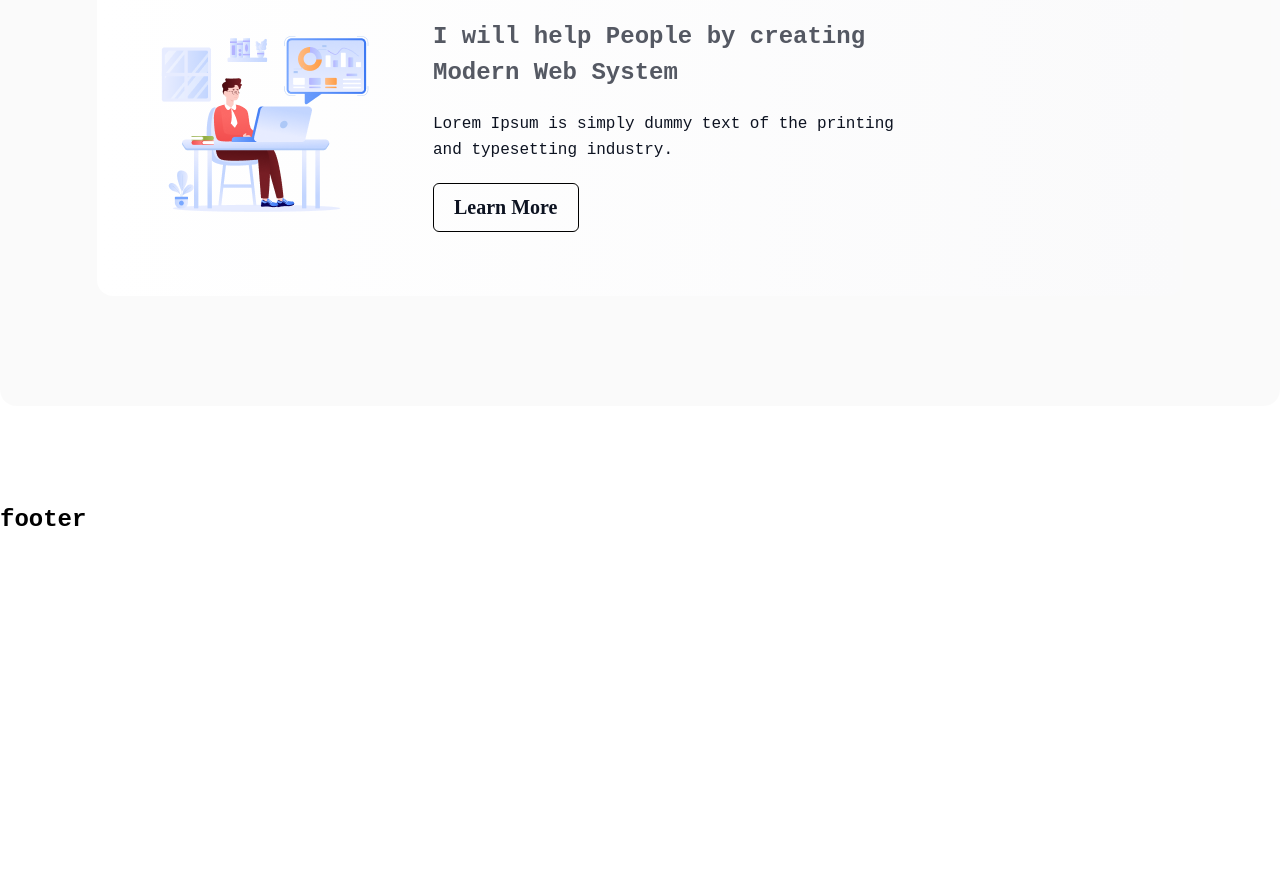
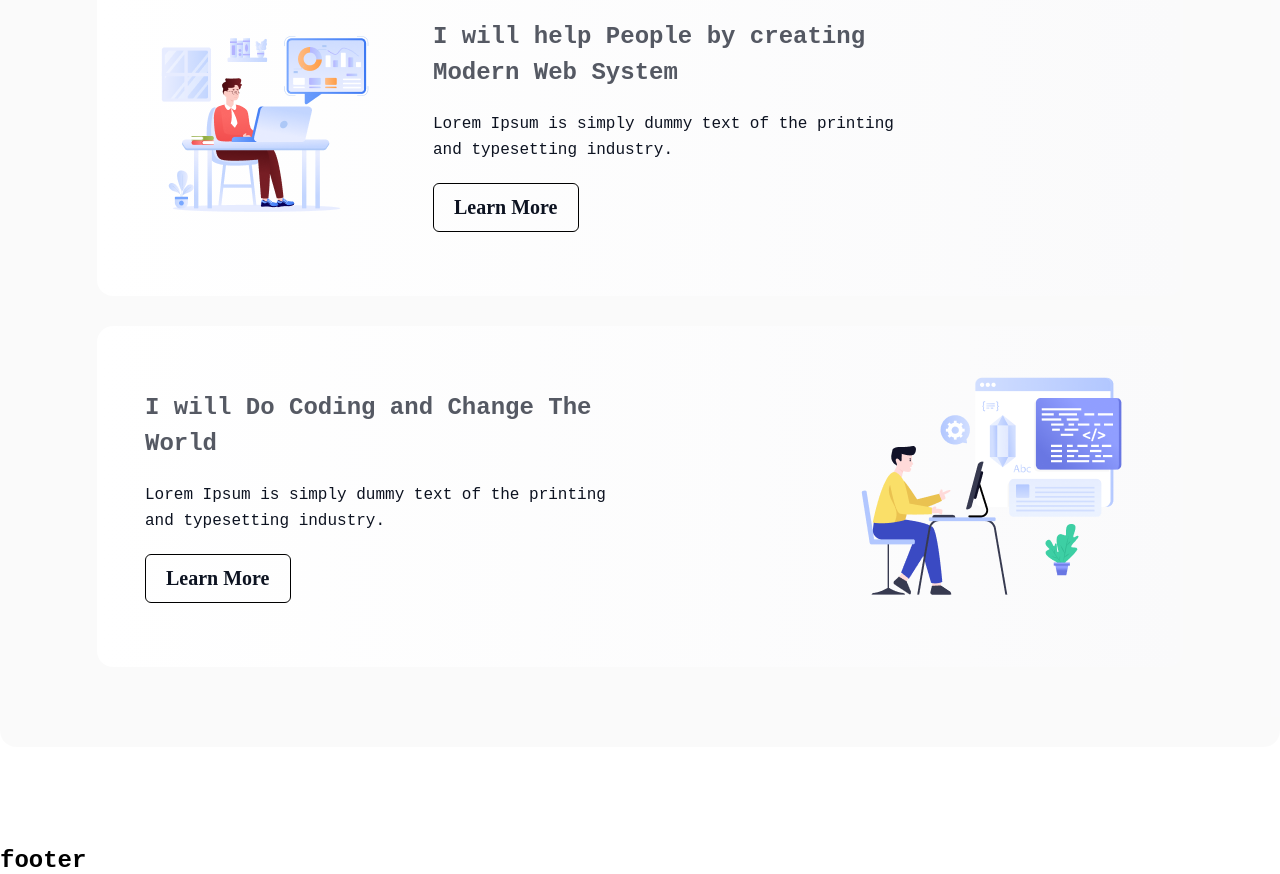
Before and after one commit to fiverrtahmid/assignment-one, a plain HTML site: page index.html in a window 1280 px wide. Shown: the part 1570-2444 px from the top of the page. Before the commit the page ends 2103 px from the top, so only its background shows below. Drawn offline with Linux system fonts and the light colour scheme; a web font is replaced by a local one.

Commit message:
web dev third section finished

```diff
--- a/index.html
+++ b/index.html
@@ -53,7 +53,16 @@
                     <a class="btn btn-learnmore" href="#">learn more</a>
                 </div>
             </div>
-            <div class="web-dev-inner-three"></div>
+            <div class="web-dev-inner-three">
+                <div class="web-dev-inner-text">
+                    <h3>I will Do Coding and Change The World</h3>
+                    <p>Lorem Ipsum is simply dummy text of the printing and typesetting industry.</p>
+                    <a class="btn btn-learnmore" href="#">learn more</a>
+                </div>
+                <div class="web-dev-inner-img">
+                    <img src="assets/Layer_1.png" alt="layer one png image">
+                </div>
+            </div>
          </section>
     </main>
     <footer>
--- a/style.css
+++ b/style.css
@@ -170,7 +170,7 @@ body {
     text-transform: capitalize;
 }
 
-.web-dev-inner-one, .web-dev-inner-two {
+.web-dev-inner-one, .web-dev-inner-two, .web-dev-inner-three {
     display: flex;
     padding: 48px;
     justify-content: space-between;
```
